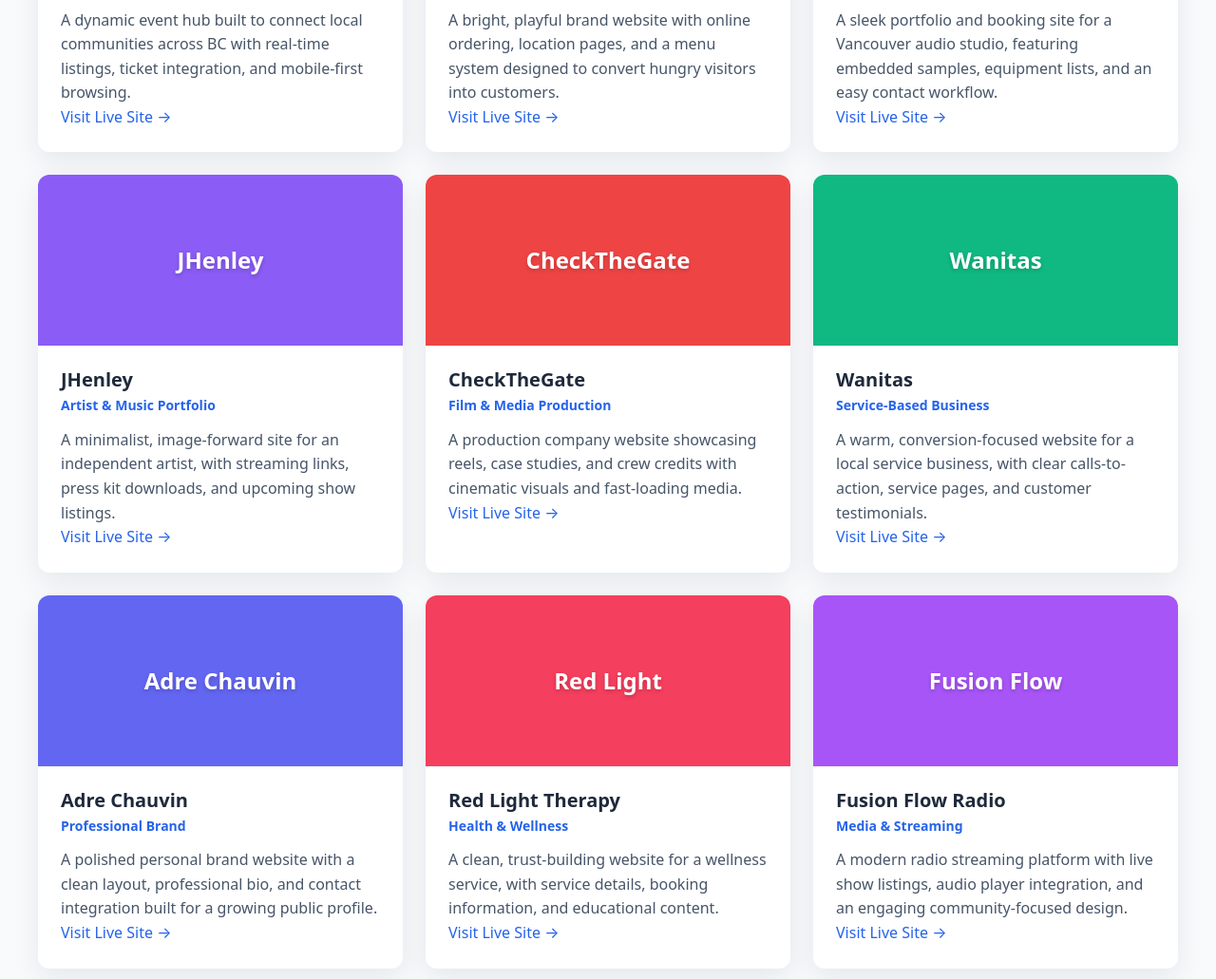
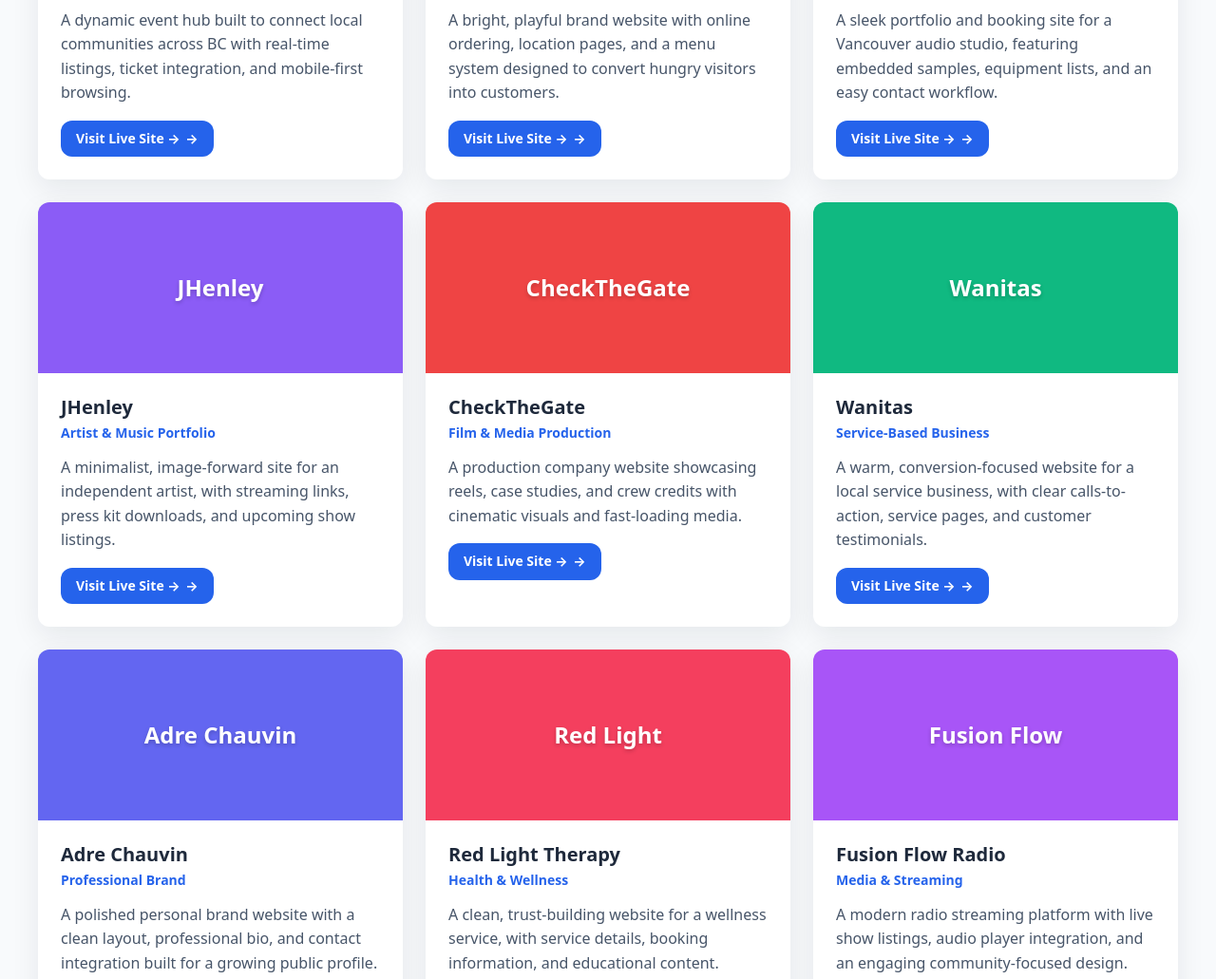
Before and after one commit to Selorm4321/BCWebcreator, a plain HTML site: page public/index.html in a window 1280 px wide. Shown: the part 1788-2819 px from the top of the page at 95% size. Drawn offline with Linux system fonts and the light colour scheme.

Commit message:
Add portfolio link button styles

```diff
--- a/public/styles.css
+++ b/public/styles.css
@@ -336,6 +336,36 @@ p {
   margin-bottom: 0.75rem;
 }
 
+.portfolio-link {
+  display: inline-flex;
+  align-items: center;
+  gap: 0.35rem;
+  margin-top: 1rem;
+  padding: 0.5rem 1rem;
+  background: var(--color-primary);
+  color: white !important;
+  font-weight: 700;
+  font-size: 0.875rem;
+  border-radius: var(--radius);
+  transition: background 0.15s ease, transform 0.15s ease;
+  text-decoration: none;
+}
+
+.portfolio-link:hover {
+  background: var(--color-primary-hover);
+  text-decoration: none;
+  transform: translateY(-1px);
+}
+
+.portfolio-link::after {
+  content: "→";
+  transition: transform 0.15s ease;
+}
+
+.portfolio-link:hover::after {
+  transform: translateX(3px);
+}
+
 /* How It Works */
 .steps {
   list-style: none;
```
